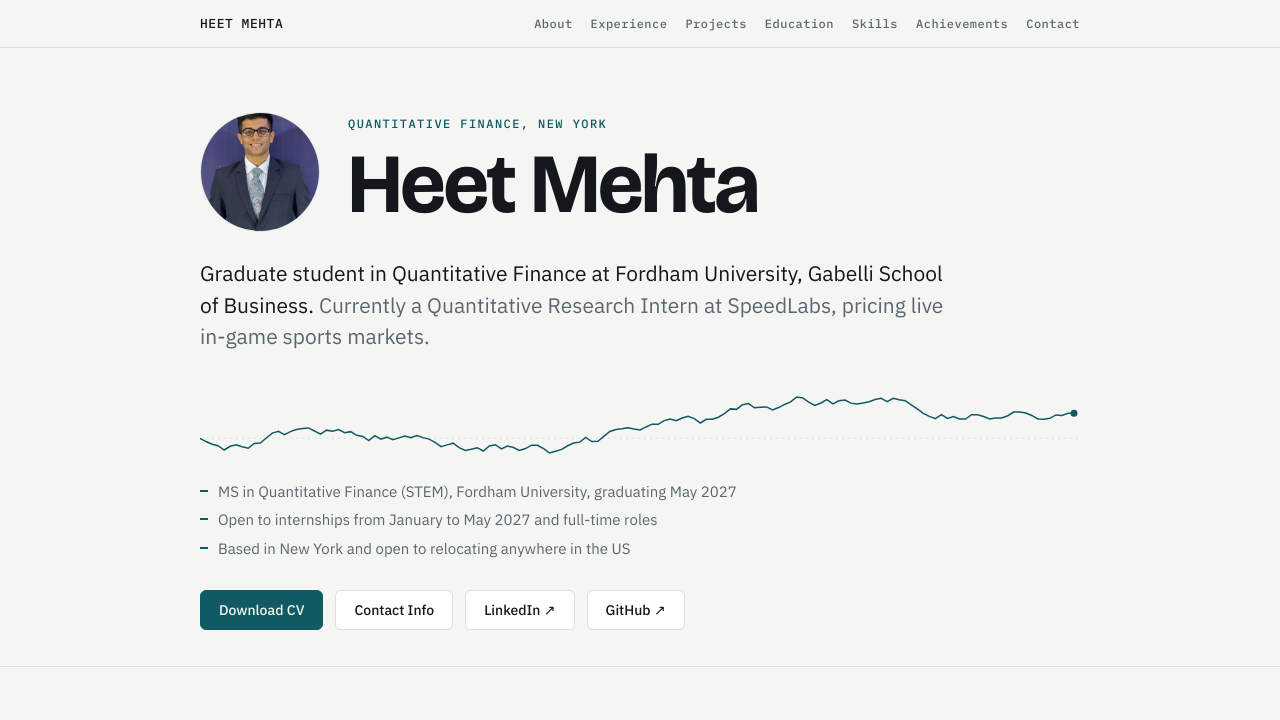
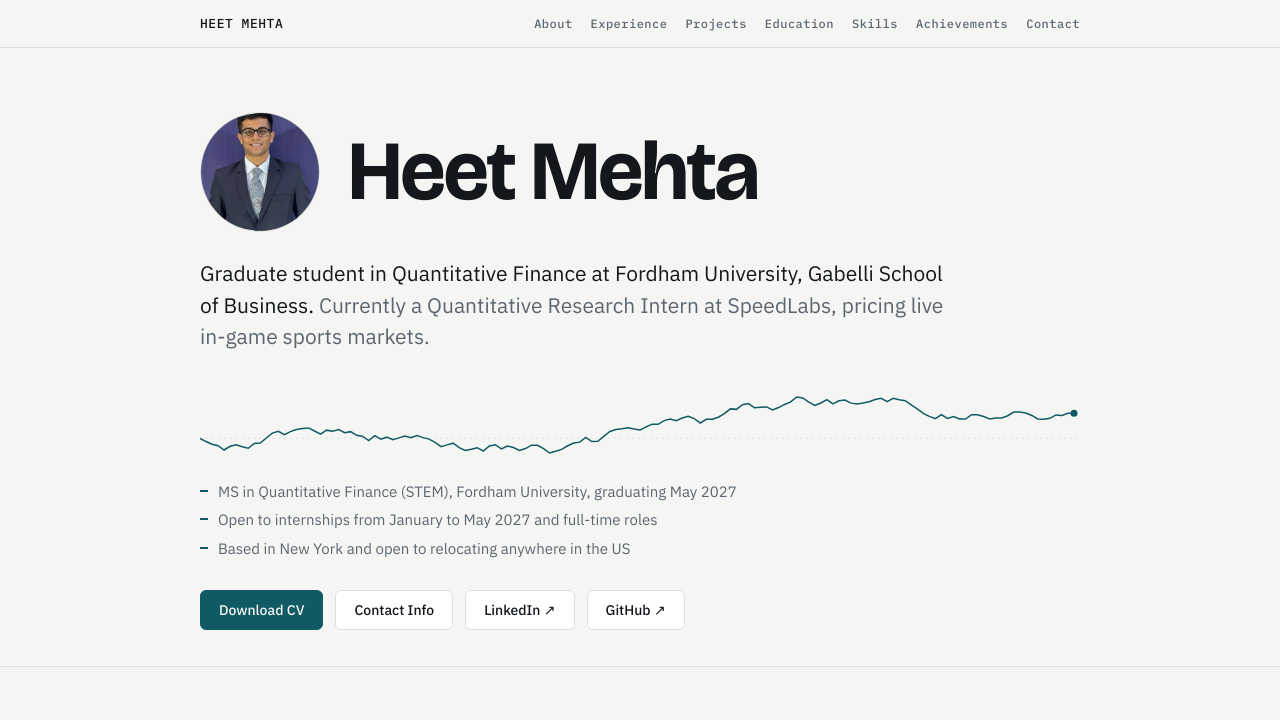
Before and after one commit to Heetm77/heet-portfolio, a plain HTML site: page index.html in a window 1280 px wide. Shown: the top 720 px of the page. Drawn offline with nearby package versions, Linux system fonts and the light colour scheme.

Commit message:
Remove label above name

```diff
--- a/index.html
+++ b/index.html
@@ -47,7 +47,7 @@ a:focus-visible, summary:focus-visible{outline:2px solid var(--accent); outline-
 .hero-top{display:flex; gap:28px; align-items:center; flex-wrap:wrap}
 .photo{width:120px; height:120px; border-radius:50%; object-fit:cover; border:1px solid var(--line); flex:none}
 .eyebrow{font:500 12px/1 var(--mono); letter-spacing:.12em; text-transform:uppercase; color:var(--accent)}
-h1{font:700 clamp(44px, 9vw, 84px)/0.98 var(--display); letter-spacing:-.025em; margin:14px 0 0; text-wrap:balance}
+h1{font:700 clamp(44px, 9vw, 84px)/0.98 var(--display); letter-spacing:-.025em; margin:0; text-wrap:balance}
 .lede{font-size:clamp(18px,2.4vw,21px); line-height:1.5; max-width:36em; margin:26px 0 0}
 .lede span{color:var(--muted)}
 .tape{display:block; width:100%; height:72px; margin-top:36px}
@@ -145,10 +145,7 @@ footer .wrap > span:last-child{display:flex; gap:18px}
   <div class="wrap hero">
     <div class="hero-top">
       <img class="photo" src="profile.jpg" alt="Heet Mehta" onerror="this.remove()">
-      <div>
-        <div class="eyebrow">Quantitative Finance, New York</div>
-        <h1>Heet Mehta</h1>
-      </div>
+      <h1>Heet Mehta</h1>
     </div>
     <p class="lede">Graduate student in Quantitative Finance at Fordham University, Gabelli School of Business. <span>Currently a Quantitative Research Intern at SpeedLabs, pricing live in-game sports markets.</span></p>
     <canvas class="tape" id="tape" aria-hidden="true"></canvas>
```
